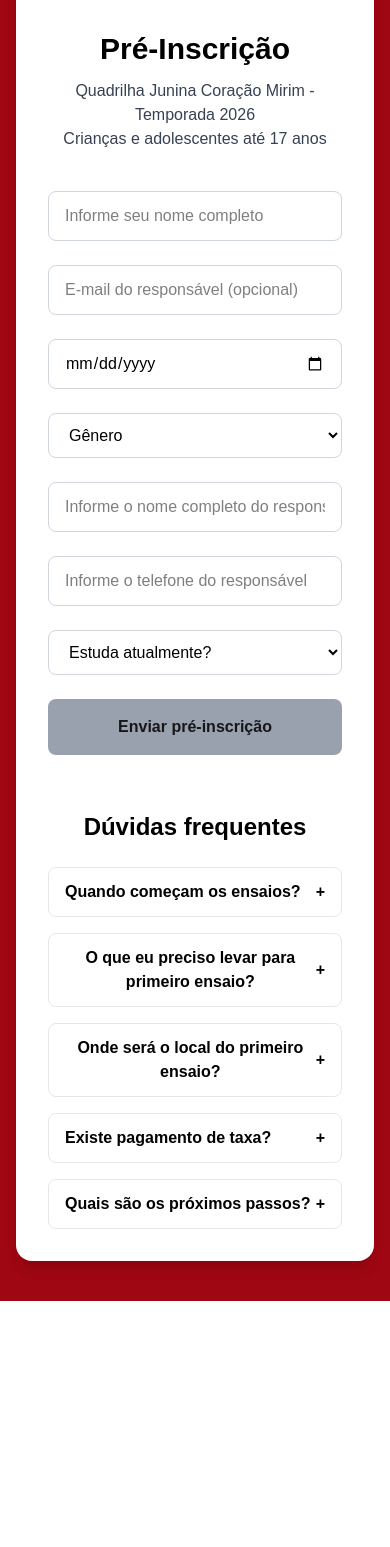
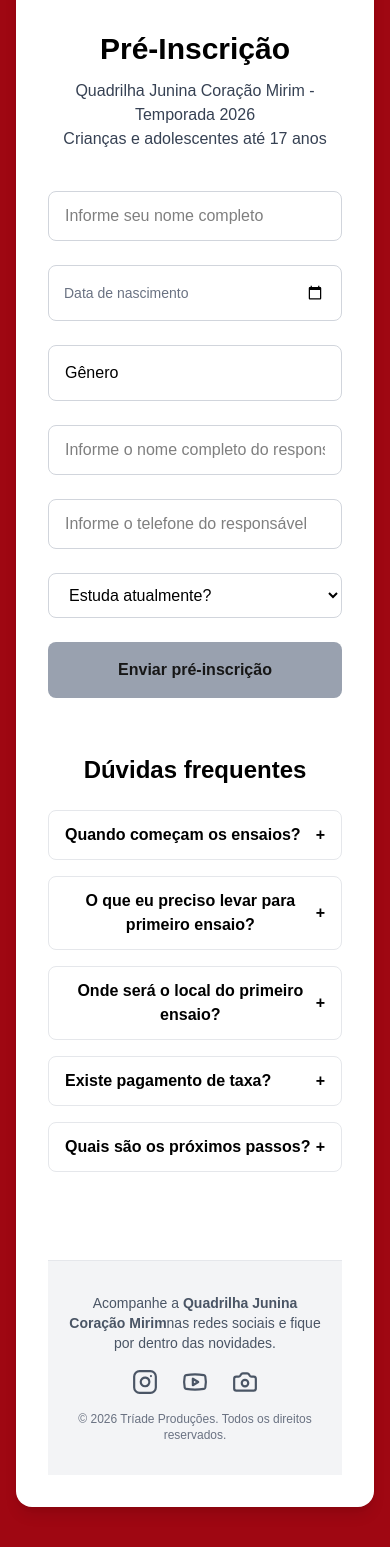
Before and after one commit to AAnacleto/site_pre_inscricao_coracao, a Next.js app: page /pre-inscricao in a window 390 px wide. Shown: the part 417-1964 px from the top of the page. Before the commit the page ends 1718 px from the top, so only its background shows below. Built offline with nearby package versions, Linux system fonts and the light colour scheme; no server answers.

Commit message:
adicionado footer e atualizado forms para mobile

```diff
--- a/app/pre-inscricao/page.tsx
+++ b/app/pre-inscricao/page.tsx
@@ -3,6 +3,8 @@
 import { useState } from 'react'
 import { ComponentesRepository } from '@/lib/respositories/preInscricao.repository'
 import { toast } from 'sonner'
+import { Instagram, Youtube, Camera } from 'lucide-react'
+
 
 const TEMPORADA_ATUAL_ID = 'e6780310-32a1-434e-bd09-49189e8fabab'
 
@@ -156,35 +158,75 @@ export default function Page() {
             className="md:col-span-2 border border-gray-300 rounded-lg px-4 py-3 text-black bg-white"
           />
 
-          <input
+          {/* <input
             type="email"
             name="email"
             placeholder="E-mail do responsável (opcional)"
             value={form.email}
             onChange={handleChange}
             className="md:col-span-2 border border-gray-300 rounded-lg px-4 py-3 text-black bg-white"
-          />
+          /> */}
 
+          <div className="md:col-span-2 grid grid-cols-1 md:grid-cols-2 gap-6">
+
+            <div className="relative">
               <input
                 type="date"
                 name="data_nascimento"
                 required
                 value={form.data_nascimento}
                 onChange={handleChange}
-            className="border border-gray-300 rounded-lg px-4 py-3 text-black bg-white"
+                className="
+      peer
+      w-full
+      border border-gray-300
+      rounded-lg
+      px-4 py-4
+      bg-white
+      h-[56px]
+      text-black
+      [&::-webkit-datetime-edit]:opacity-0
+      focus:[&::-webkit-datetime-edit]:opacity-100
+      valid:[&::-webkit-datetime-edit]:opacity-100
+    "
               />
+
+              <label
+                className="
+      absolute
+      left-4
+      top-1/2
+      -translate-y-1/2
+      text-gray-500
+      text-sm
+      transition-all
+      pointer-events-none
+      peer-focus:top-2
+      peer-focus:text-xs
+      peer-focus:text-red-800
+      peer-valid:top-2
+      peer-valid:text-xs
+    "
+              >
+                Data de nascimento
+              </label>
+            </div>
+
 
             <select
               name="genero"
               required
               value={form.genero}
               onChange={handleChange}
-            className="border border-gray-300 rounded-lg px-4 py-3 text-black bg-white"
+              className="border border-gray-300 rounded-lg px-4 py-3 text-black bg-white h-[56px] appearance-none"
             >
               <option value="">Gênero</option>
               <option value="dama">Dama</option>
               <option value="cavalheiro">Cavalheiro</option>
             </select>
+
+          </div>
+
 
           <input
             name="nome_responsavel"
@@ -267,6 +309,59 @@ export default function Page() {
             ))}
           </div>
         </section>
+        <br />
+        <br />
+
+
+        <footer className="w-full bg-gray-100 border-t border-gray-200 mt-10">
+          <div className="max-w-6xl mx-auto px-4 py-8 flex flex-col items-center gap-4">
+
+            {/* Texto convite */}
+            <p className="text-sm text-gray-600 text-center">
+              Acompanhe a <span className="font-semibold">Quadrilha Junina Coração Mirim</span>
+              nas redes sociais e fique por dentro das novidades.
+            </p>
+
+            {/* Ícones das redes */}
+            <div className="flex gap-6">
+              <a
+                href="https://www.instagram.com/qjuninacoracao/"
+                target="_blank"
+                rel="noopener noreferrer"
+                aria-label="Instagram"
+                className="text-gray-600 hover:text-pink-600 transition-colors"
+              >
+                <Instagram size={26} />
+              </a>
+
+              <a
+                href="https://www.youtube.com/@QuadrilhaJuninaCoracaoOficial"
+                target="_blank"
+                rel="noopener noreferrer"
+                aria-label="YouTube"
+                className="text-gray-600 hover:text-red-600 transition-colors"
+              >
+                <Youtube size={26} />
+              </a>
+
+              <a
+                href="https://www.flickr.com/photos/198833010@N07/"
+                target="_blank"
+                rel="noopener noreferrer"
+                aria-label="Flickr"
+                className="text-gray-600 hover:text-blue-600 transition-colors"
+              >
+                <Camera size={26} />
+              </a>
+            </div>
+
+            {/* Direitos autorais */}
+            <p className="text-xs text-gray-500 text-center">
+              © {new Date().getFullYear()} Tríade Produções. Todos os direitos reservados.
+            </p>
+          </div>
+        </footer>
+
       </div>
     </main>
   )
--- a/package.json
+++ b/package.json
@@ -10,6 +10,7 @@
   },
   "dependencies": {
     "@supabase/supabase-js": "^2.90.1",
+    "lucide-react": "^0.562.0",
     "next": "16.1.1",
     "react": "19.2.3",
     "react-dom": "19.2.3",
```
Also changed, not shown: 1 other file (tests, documents, lock files or other folders). Lines whose indentation alone changed are shown as unchanged.
